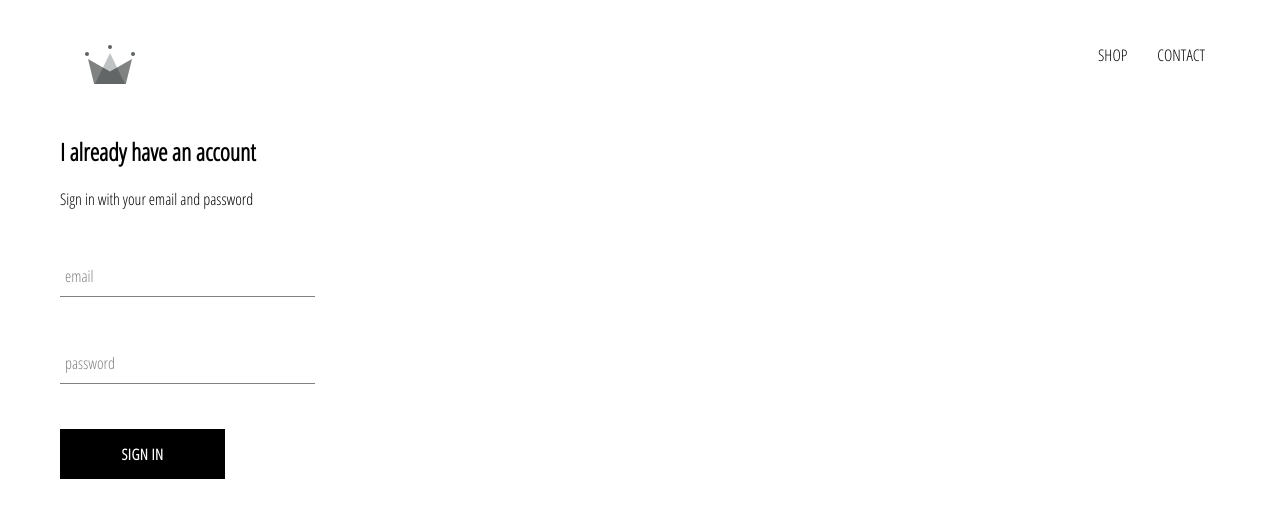
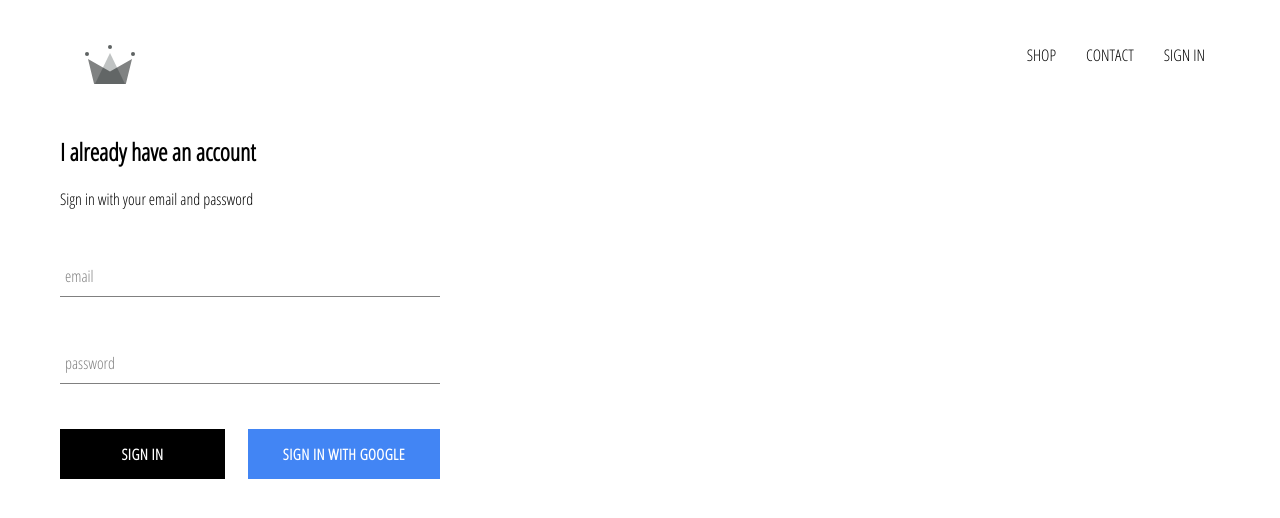
Before and after one commit to ahnaaf-al-rafee/crwn-clothing-master-proj, a React (Create React App) app: page /signin in a window 1280 px wide. Shown: the top 518 px of the page. Built offline with nearby package versions, Linux system fonts and the light colour scheme; no server answers.

Commit message:
intregrated firebase into project. created sign in component and sing in sign out

```diff
--- a/package.json
+++ b/package.json
@@ -6,6 +6,7 @@
     "@testing-library/jest-dom": "^4.2.4",
     "@testing-library/react": "^9.5.0",
     "@testing-library/user-event": "^7.2.1",
+    "firebase": "^7.24.0",
     "node-sass": "^4.14.1",
     "react": "^16.13.1",
     "react-dom": "^16.13.1",
--- a/src/App.css
+++ b/src/App.css
@@ -7,3 +7,7 @@
   text-decoration: none;
   color: black;
 }
+
+*{
+  box-sizing: border-box;
+}
--- a/src/App.js
+++ b/src/App.js
@@ -3,14 +3,37 @@
 
 import "./App.css";
 import Header from "./components/header/header.component";
+import { auth } from "./firebase/firebase.utils";
 import HomePage from "./pages/homepage/homepage.component";
 import ShopPage from "./pages/shop/shop.component";
 import SignInAndSignUpPage from "./pages/sign-in-and-signup-page/sign-in-and-signup-page.component";
 
-function App() {
+class App extends React.Component {
+  constructor() {
+    super();
+
+    this.state = {
+      currentUser: null,
+    };
+  }
+
+  unsubscribeFromAuth = null;
+
+  componentDidMount() {
+    this.unsubscribeFromAuth = auth.onAuthStateChanged((user) => {
+      this.setState({ currentUser: user });
+      console.log(user);
+    });
+  }
+
+  componentWillUnmount() {
+    this.unsubscribeFromAuth();
+  }
+
+  render() {
     return (
       <div>
-      <Header />
+        <Header currentUser={this.state.currentUser} />
         <Switch>
           <Route exact path="/" component={HomePage} />
           <Route path="/shop" component={ShopPage} />
@@ -19,5 +42,6 @@
       </div>
     );
   }
+}
 
 export default App;
--- a/src/components/custom-button/custom-button.component.jsx
+++ b/src/components/custom-button/custom-button.component.jsx
@@ -2,8 +2,13 @@
 
 import "./custom-button.styles.scss";
 
-const CustomButton = ({ children, ...otherProps }) => (
-  <button className="custom-button">{children}</button>
+const CustomButton = ({ children, isGoogleSignIn, ...otherProps }) => (
+  <button
+    className={`${isGoogleSignIn ? "google-sign-in" : ""} custom-button`}
+    {...otherProps}
+  >
+    {children}
+  </button>
 );
 
 export default CustomButton;
--- a/src/components/custom-button/custom-button.styles.scss
+++ b/src/components/custom-button/custom-button.styles.scss
@@ -19,4 +19,14 @@
     color: black;
     border: 1px solid black;
   }
+
+  &.google-sign-in {
+    background-color: #4285f4;
+    color: white;
+
+    &:hover {
+      background-color: #357ae8;
+      border: none;
+    }
+  }
 }
--- a/src/components/header/header.component.jsx
+++ b/src/components/header/header.component.jsx
@@ -3,8 +3,9 @@
 
 import "./header.styles.scss";
 import { ReactComponent as Logo } from "../../assets/crown.svg";
+import { auth } from "../../firebase/firebase.utils";
 
-const Header = () => (
+const Header = ({ currentUser }) => (
   <div className="header">
     <Link className="logo-container" to="/">
       <Logo className="logo" />
@@ -16,6 +17,14 @@
       <Link className="option" to="/shop">
         CONTACT
       </Link>
+
+      {currentUser ? (
+        <div className="option" onClick={() => auth.signOut()}>
+          SIGN OUT
+        </div>
+      ) : (
+        <Link className="option" to="/signin">SIGN IN</Link>
+      )}
     </div>
   </div>
 );
--- a/src/components/header/header.styles.scss
+++ b/src/components/header/header.styles.scss
@@ -20,6 +20,7 @@
 
       .option {
         padding: 10px 15px;
+        cursor: pointer;
       }
     }
   }
--- a/src/components/sign-in/sign-in.component.jsx
+++ b/src/components/sign-in/sign-in.component.jsx
@@ -1,4 +1,5 @@
 import React, { Component } from "react";
+import { signInWithGoogle } from "../../firebase/firebase.utils";
 import CustomButton from "../custom-button/custom-button.component";
 import FormInput from "../form-input/form-input.component";
 
@@ -48,7 +49,12 @@
             required
           />
 
-          <CustomButton type="submit">Sign in</CustomButton>
+          <div className="buttons">
+            <CustomButton type="submit">Sign in</CustomButton>
+            <CustomButton onClick={signInWithGoogle} isGoogleSignIn>
+              Sign in with Google
+            </CustomButton>
+          </div>
         </form>
       </div>
     );
--- a/src/components/sign-in/sign-in.styles.scss
+++ b/src/components/sign-in/sign-in.styles.scss
@@ -1,9 +1,14 @@
 .sign-in {
-  width: 30vh;
+  width: 380px;
   display: flex;
   flex-direction: column;
 
   .title {
     margin: 10px 0;
   }
+
+  .buttons{
+    display: flex;
+    justify-content: space-between;
+  }
 }
--- /dev/null
+++ b/src/firebase/firebase.utils.js
@@ -0,0 +1,25 @@
+import firebase from "firebase/app";
+import "firebase/firestore";
+import "firebase/auth";
+
+const config = {
+  apiKey: "AIzaSyD1CYw1PvzYgDzqio5nSHaBi9BoI6wAio0",
+  authDomain: "crown-db-ca4bc.firebaseapp.com",
+  databaseURL: "https://crown-db-ca4bc.firebaseio.com",
+  projectId: "crown-db-ca4bc",
+  storageBucket: "crown-db-ca4bc.appspot.com",
+  messagingSenderId: "438736902426",
+  appId: "1:438736902426:web:a77a0427ab5709528d34a3",
+  measurementId: "G-SHB15BCC58",
+};
+
+firebase.initializeApp(config);
+
+export const auth = firebase.auth();
+export const firestore = firebase.firestore();
+
+const provider = new firebase.auth.GoogleAuthProvider();
+provider.setCustomParameters({ prompt: "select_account" });
+export const signInWithGoogle = () => auth.signInWithPopup(provider);
+
+export default firebase;
```
Also changed, not shown: 1 other file (tests, documents, lock files or other folders). Lines whose indentation alone changed are shown as unchanged.
